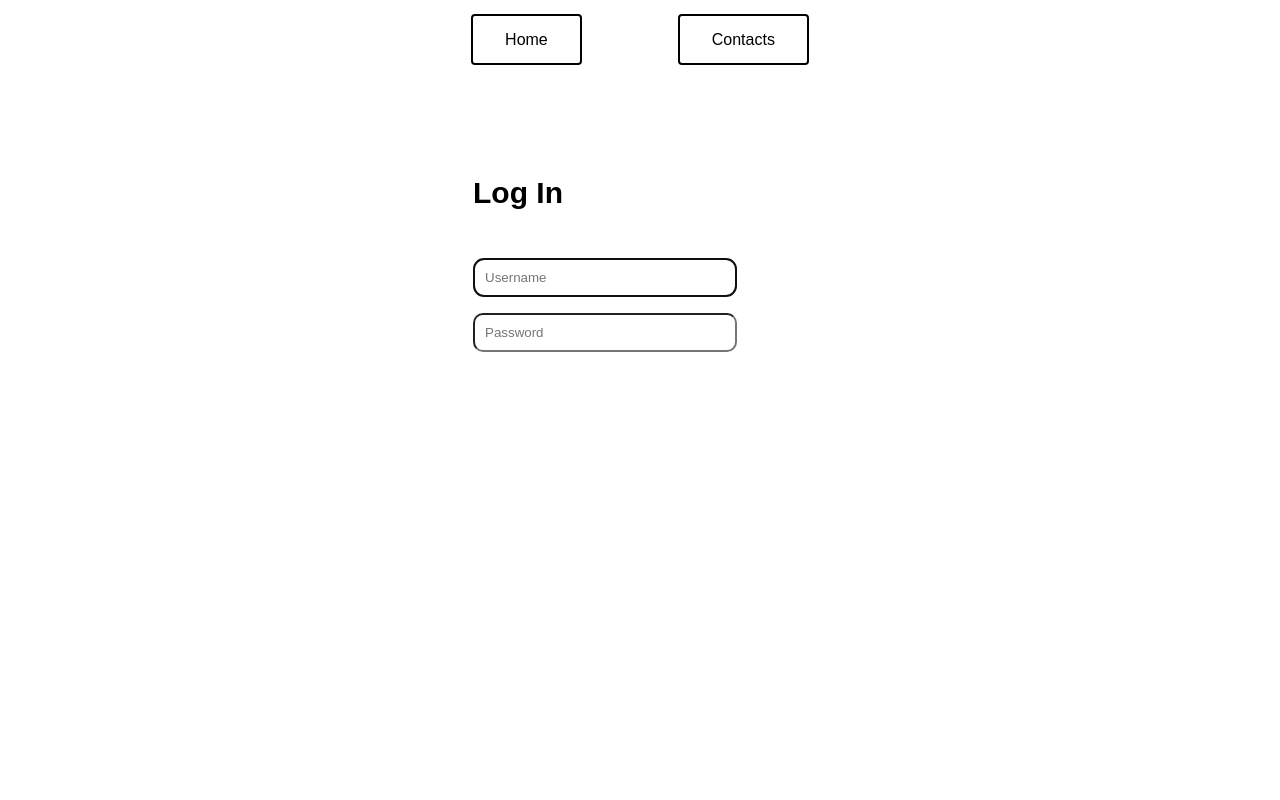
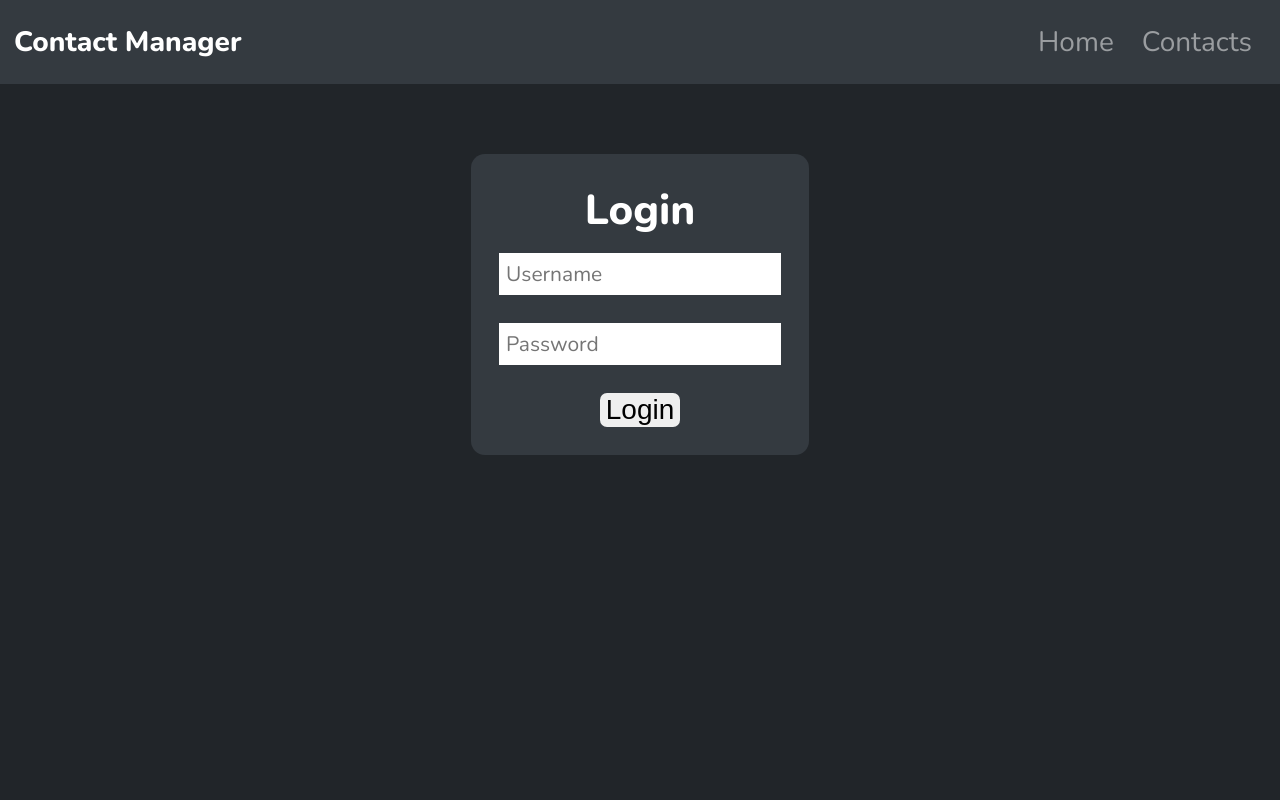
Before and after one commit to VijayStroup/cop4331-contact-manager, a FastAPI app: page / in a window 1280 px wide. Run offline with FastAPI, Linux system fonts and the light colour scheme.

Commit message:
home page styling

```diff
--- a/static/main.css
+++ b/static/main.css
@@ -1,76 +1,110 @@
-body {
-    margin: 0;
-    padding: 0;
+@import url('https://fonts.googleapis.com/css2?family=Nunito:wght@400;800&display=swap');
+
+:root {
+  font-size: 14px;
+  --bg-1: #212529;
+  --bg-2: #343A40;
+  --color-1: white;
+  --color-2: rgba(255, 255, 255, 0.5);
+  --shadow: 0px 0px 10px 5px #0000002d;
+  --trans-fast: 200ms;
 }
 
-.nav {
-    background-color: white;
-    padding: 1rem .5rem;
+body {
+  margin: 0;
+  padding: 0;
+  background-color: var(--bg-1);
+  font-family: 'Nunito';
+  color: var(--color-1);
+  min-height: 100vh;
 }
 
-.nav-items {
-    margin: 0;
-    padding: 0;
-    display: flex;
-    justify-content: center;
-    list-style-type: none;
+* {
+  box-sizing: border-box;
+  text-decoration: none;
+  list-style: none;
+  outline: none;
 }
 
-.nav-item {
-    list-style: none;
-    margin: 0 1rem;
-    background-color: white;
-    font-family: Arial, Helvetica, sans-serif;
-    padding: 15px 32px;
-    transition-duration: 0.4s;
+a {
+  color: inherit;
 }
 
-.nav-items a:link, a:visited {
-    color: black;
-    background-color: white;
-    text-decoration: none;
-    padding: 15px 32px;
-    border-radius: 4px;
-    border: 2px solid black;
-    transition-duration: 0.4s;
-}
-
-.nav-item a:hover, a:focus {
-    color: white;
-    background-color: black;
-    text-decoration: none;
-    padding: 15px 32px;
-    border-radius: 4px;
-    background-color: rgb(113, 193, 247);
+ul {
+  margin: 0;
+  padding: 0;
 }
 
 main {
-    background-color: white;
-    border: 20%;
-    border-radius: 10px;
-    margin: auto;
-    margin-top: 5%;
-    size: 50px;
-    width: 25%;
-    padding: 5%;
-    padding-left: 50px;
-    height: auto;
-    font: 15px Arial, sans-serif;
+  display: flex;
+  justify-content: center;
 }
 
-.log_in {
-    margin-top: -10%;
+/* nav */
+.nav {
+  background-color: var(--bg-2);
+  display: flex;
+  justify-content: space-between;
+  padding: 0 1rem;
+  align-items: center;
+  margin-bottom: 5rem;
+}
+.nav > h1 {
+  font-weight: 800;
+  font-size: 2rem;
+}
+.nav-items {
+  display: flex;
+}
+.nav-item {
+  font-size: 2rem;
+  margin: 0 1rem;
+  color: var(--color-2);
+  transition: color var(--trans-fast);
+}
+.nav-item:hover {
+  color: var(--color-1);
 }
 
-#username {
-    margin-top: 15%;
-    margin-bottom: 5%;
-
+/* login */
+.login {
+  background-color: var(--bg-2);
+  width: fit-content;
+  padding: 2rem;
+  display: flex;
+  flex-direction: column;
+  align-items: center;
+  justify-content: center;
+  border-radius: 1rem;
+}
+.title {
+  font-weight: 800;
+  font-size: 3rem;
+  margin: 0;
+}
+#username, #password {
+  border: none;
+  outline: none;
+  font-size: 1.5rem;
+  font-family: 'Nunito';
+  margin: 1rem 0;
+  padding: .5rem;
+}
+#login {
+  border: none;
+  outline: none;
+  border-radius: .5rem;
+  font-size: 2rem;
+  cursor: pointer;
+  margin-top: 1rem;
+  transition: box-shadow var(--trans-fast);
+}
+#login:hover {
+  box-shadow: var(--shadow);
 }
 
-#username, #password {
-    display: block;
-    border-radius: 10px;
-    padding: 10px;
-    width: 75%;
+@media only screen and (max-width: 550px) {
+  .nav {
+    flex-direction: column;
+  }
 }
--- a/templates/base.html
+++ b/templates/base.html
@@ -10,6 +10,7 @@
 </head>
 <body>
   <nav class="nav">
+    <h1>Contact Manager</h1>
     <ul class="nav-items">
       <li class="nav-item"><a href="/">Home</a></li>
       <li class="nav-item"><a href="/contacts">Contacts</a></li>
--- a/templates/home.html
+++ b/templates/home.html
@@ -1,7 +1,13 @@
 {% extends "base.html" %}
 
 {% block main %}
-<h1 class="log_in">Log In</h1>
-<input type="text" id="username" autofocus placeholder="Username">
-<input type="password" id="password" autofocus placeholder="Password">
+<div class="login">
+  <h1 class="title">Login</h1>
+  <!-- <h1 class="title">Register</h1> -->
+  <input type="text" id="username" autofocus required placeholder="Username">
+  <input type="password" id="password" required placeholder="Password">
+  <button id="login">Login</button>
+</div>
+
+<!-- <h1>Hi, Name</h1>  -->
 {% endblock main %}
```
Also changed, not shown: templates/contacts.html (added, +7 -0 lines).
